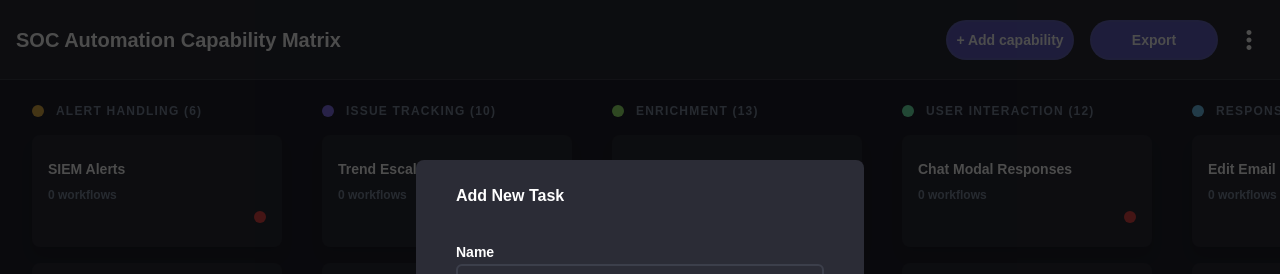
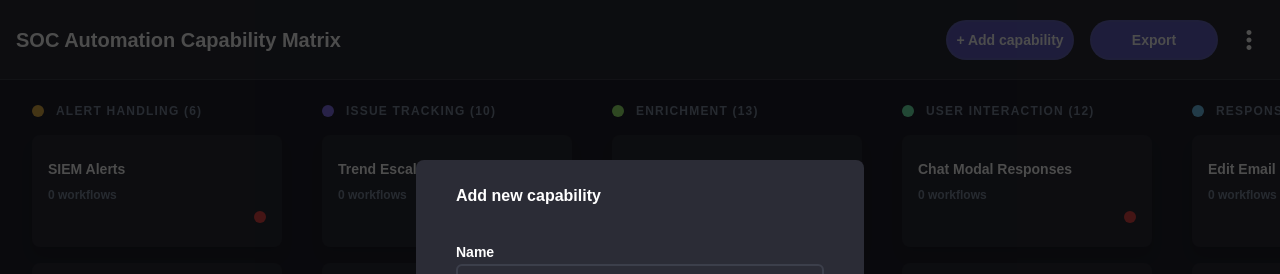
Before and after one commit to tuckner/automation-capability-matrix, a React (Vite) app: page / in a window 1280 px wide. Both pictures are taken after a click on the button "+ Add capability". Shown: the top 274 px of the page. Built offline with nearby package versions, Linux system fonts and the light colour scheme; a web font is replaced by a local one.

Commit message:
task to capability

```diff
--- a/src/components/Board/AddTask.tsx
+++ b/src/components/Board/AddTask.tsx
@@ -80,7 +80,7 @@ export default function AddTask({ handleClose, tasks }: Props) {
 
   return (
     <div>
-      <h1 className="font-bold pb-2 px-4">{tasks ? "Edit" : "Add New"} Task</h1>
+      <h1 className="font-bold pb-2 px-4">{tasks ? "Edit" : "Add new"} capability</h1>
       <div className="overflow-y-auto h-[25rem] px-4">
         <Formik
           initialValues={
```
